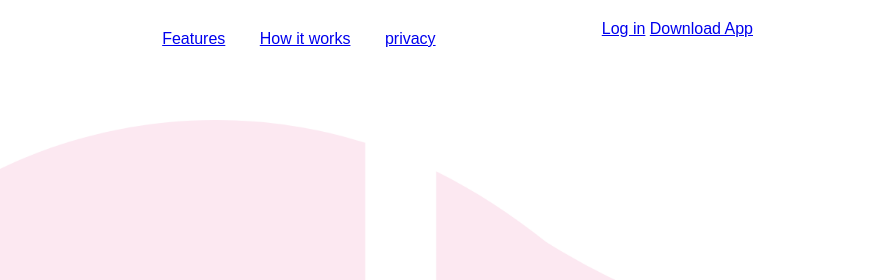
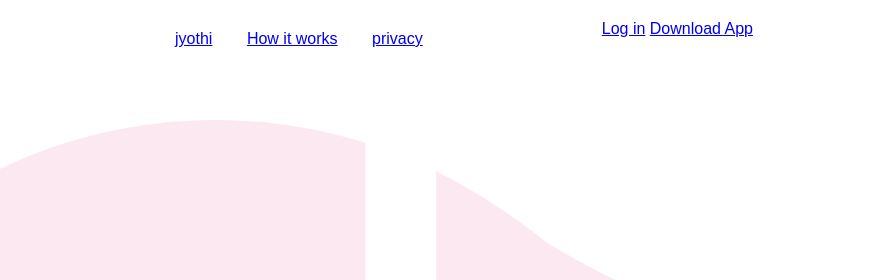
Before and after one commit to chaitanyatanneti/Socially, a plain HTML site: page index.html in a window 1280 px wide. Shown: the top 280 px of the page, 399-1280 px from the left. Drawn offline with Linux system fonts and the light colour scheme.

Commit message:
third commit

```diff
--- a/index.html
+++ b/index.html
@@ -11,7 +11,7 @@
     <nav>
         <img src="images/logo.png " class="'logo">
         <ul>
-            <li><a href="#">Features</a></li>
+            <li><a href="#">jyothi</a></li>
             <li><a href="#">How it works</a></li>
             <li><a href="#">privacy</a></li>
 
```
